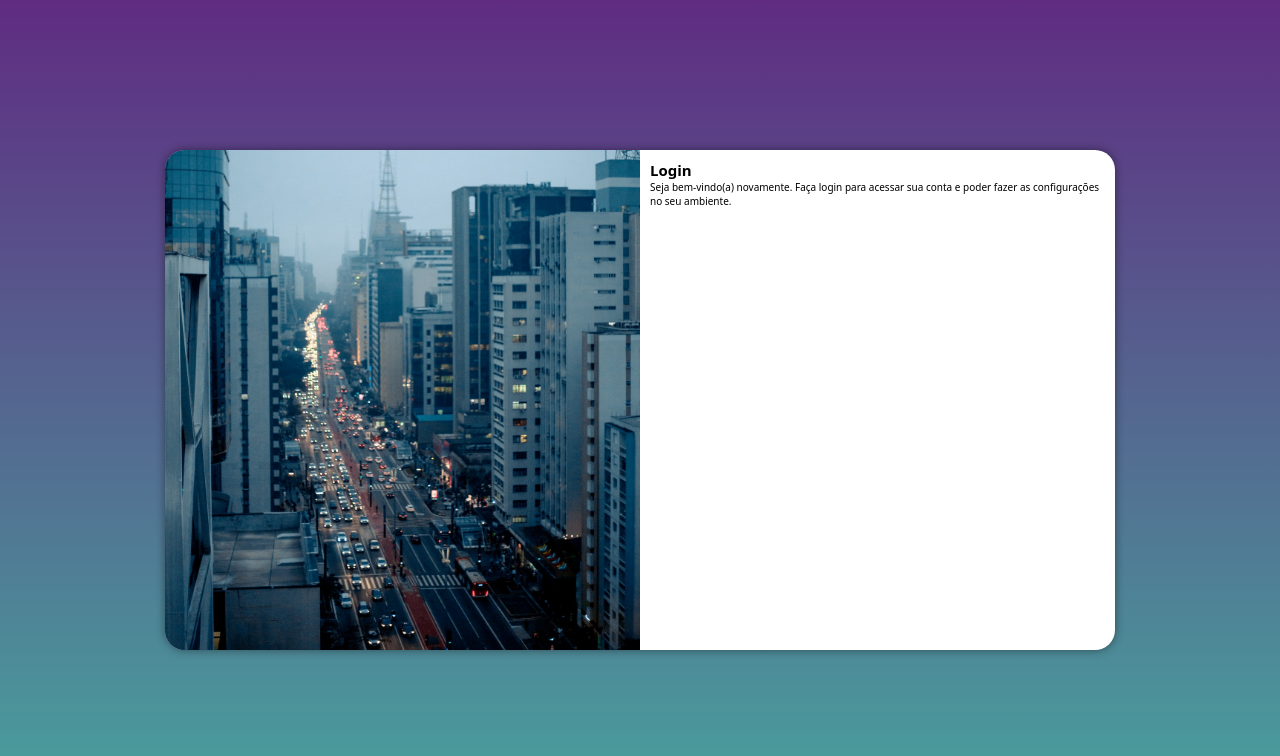
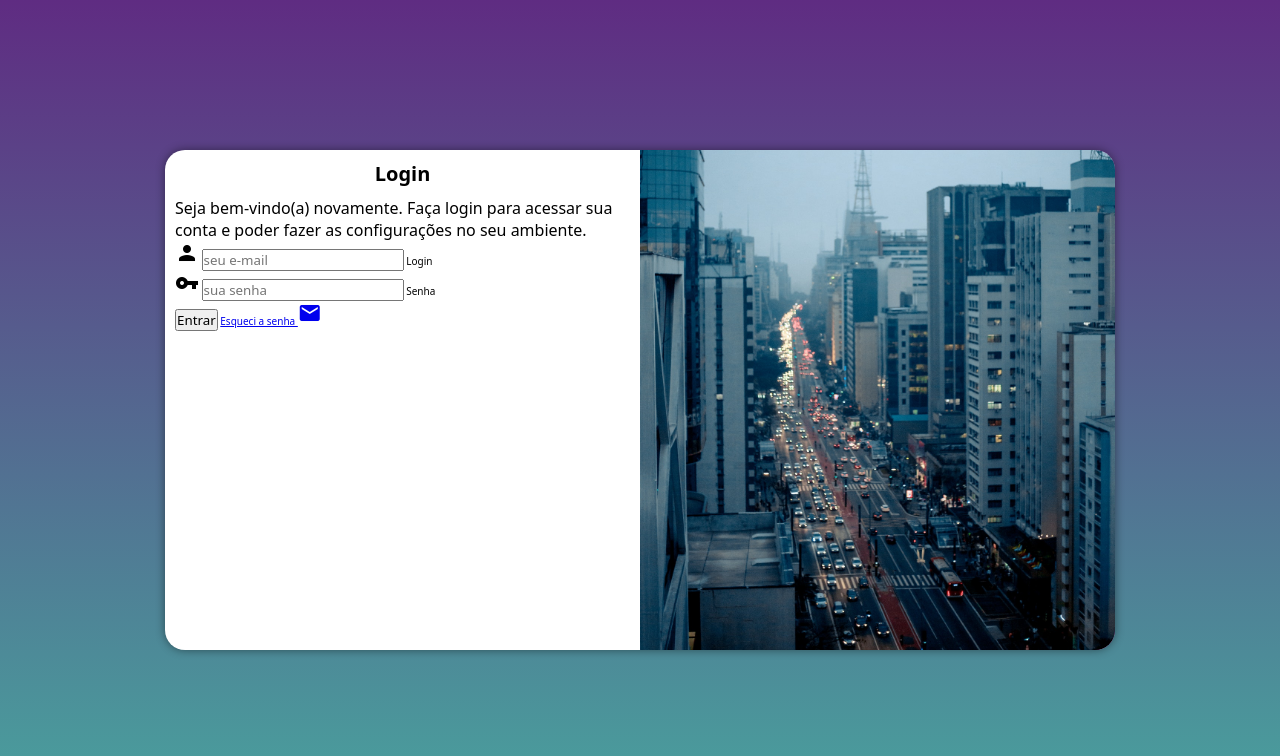
Before and after one commit to Wesley-Nilton/html-css-cursoemvideo, a plain HTML site: page projetos/projeto-login/index.html in a window 1280 px wide. Drawn offline with Linux system fonts and the light colour scheme.

Commit message:
Create projeto-login form

```diff
--- a/projetos/projeto-login/index.html
+++ b/projetos/projeto-login/index.html
@@ -7,6 +7,7 @@
     <title>Login</title>
     <link rel="stylesheet" href="styles/style.css">
     <link rel="stylesheet" href="styles/media-query.css">
+    <link href="https://fonts.googleapis.com/icon?family=Material+Icons" rel="stylesheet">
 </head>
 <body>
     <main>
@@ -15,8 +16,19 @@
             <div id="form">
                 <h1>Login</h1>
                 <p>Seja bem-vindo(a) novamente. Faça login para acessar sua conta e poder fazer as configurações no seu ambiente.</p>
-                <form action="login.php" method="post">
-
+                <form action="login.php" method="post" autocomplete="on">
+                    <div class="field">
+                        <span class="material-icons">person</span>
+                        <input type="email" name="login" id="ilogin" placeholder="seu e-mail" autocomplete="email" maxlength="30" required>
+                        <label for="ilogin">Login</label>
+                    </div>
+                    <div class="field">
+                        <span class="material-icons">vpn_key</span>
+                        <input type="password" name="password" id="ipassword" placeholder="sua senha" autocomplete="current-password" minlength="8" maxlength="20" required>
+                        <label for="ipassword">Senha</label>
+                    </div>
+                    <input type="submit" value="Entrar">
+                    <a href="#">Esqueci a senha <span class="material-icons">mail</span></a>
                 </form>
             </div>
         </section>
--- a/projetos/projeto-login/styles/media-query.css
+++ b/projetos/projeto-login/styles/media-query.css
@@ -31,13 +31,22 @@
     }
 
     section#login > div#image{
-        float: left;
+        float: right;
         width: 50%;
         height: 100%;
     }
 
     section#login > div#form{
-        float: right;
+        float: left;
         width: 50%;
     }
+
+    div#form > h1{
+        text-align: center;
+        font-size: 2rem;
+    }
+
+    div#form > p{
+        font-size: 1.6rem;
+    }
 }
--- a/projetos/projeto-login/styles/style.css
+++ b/projetos/projeto-login/styles/style.css
@@ -56,3 +56,13 @@ section#login > div#form{
     display: block;
     padding: 1rem;
 }
+
+div#form > h1{
+    text-align: center;
+    font-size: 1.7rem;
+    margin-bottom: 1rem;
+}
+
+div#form > p{
+    font-size: 1.3rem;
+}
```
